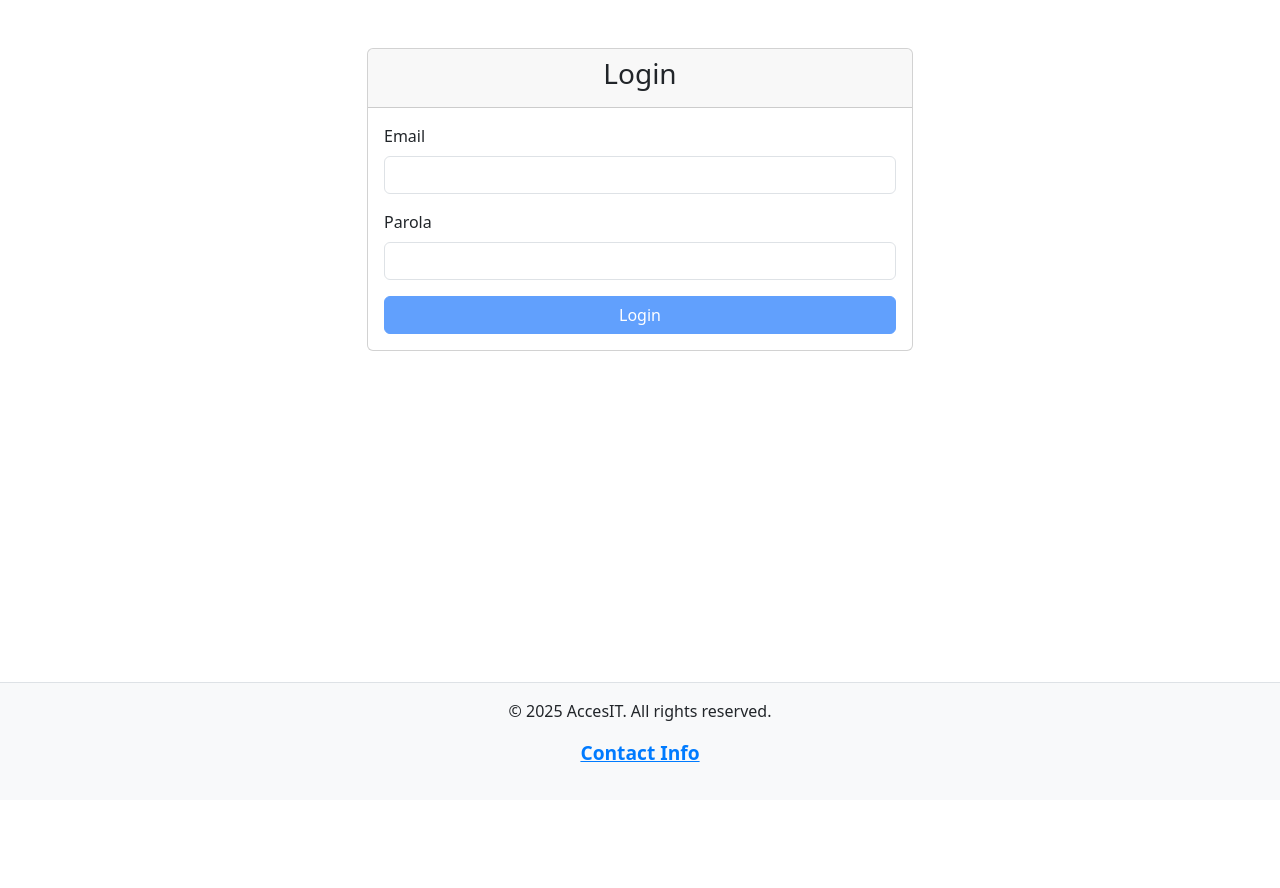
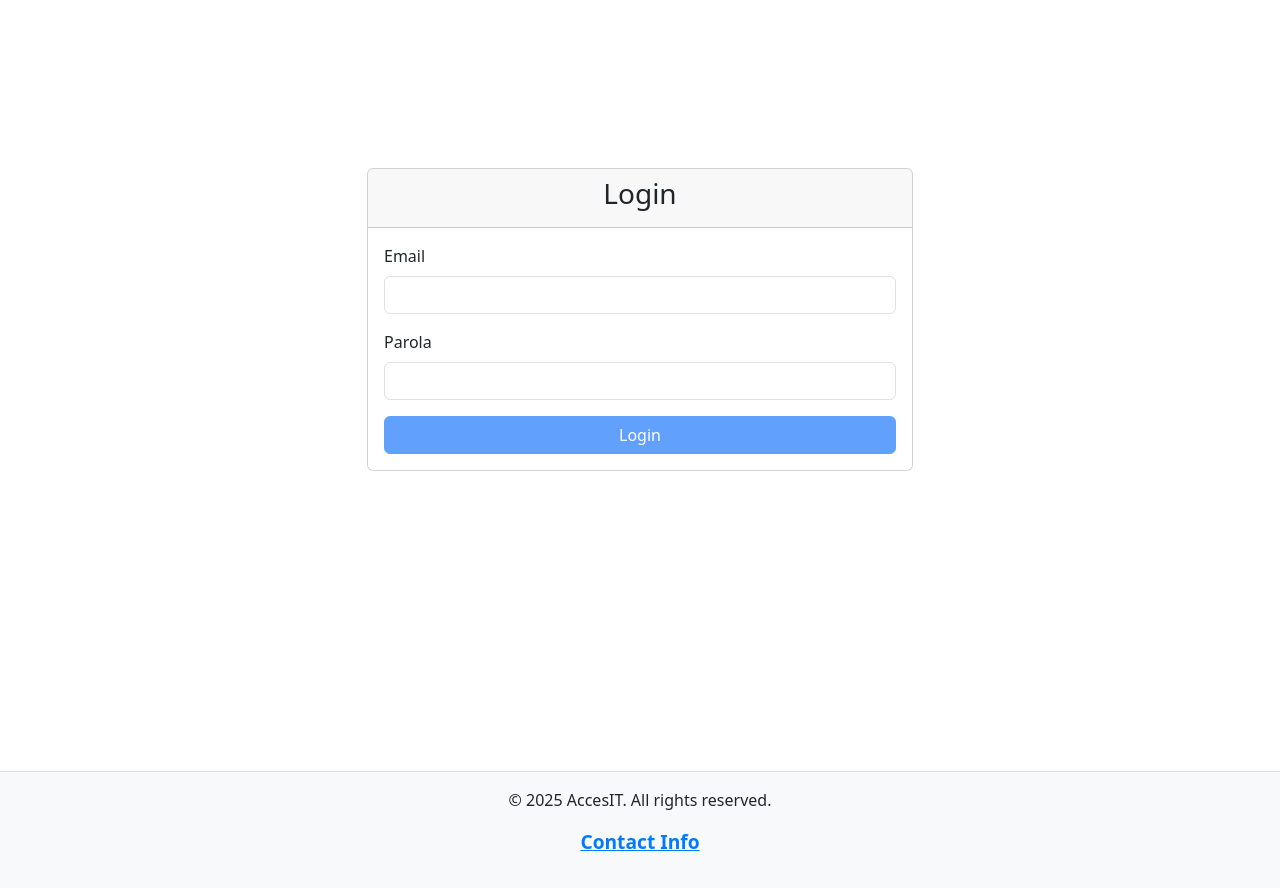
Before and after one commit to adrdeatcu/AccesIT-IP, an Angular app in the folder Frontend/: page /login in a window 1280 px wide. Before the commit the page ends 800 px from the top, so only its background shows below. Built offline with nearby package versions, Linux system fonts and the light colour scheme.

Commit message:
feat: login page resize

```diff
--- a/Frontend/src/app/components/login/login.component.html
+++ b/Frontend/src/app/components/login/login.component.html
@@ -1,6 +1,6 @@
 <div class="container mt-5">
     <div class="row justify-content-center">
-        <div class="col-md-6">
+        <div class="col-md-6" id="loginBox">
             <div class="card">
                 <div class="card-header">
                     <h3 class="text-center">Login</h3>
--- a/Frontend/src/style.css
+++ b/Frontend/src/style.css
@@ -0,0 +1,5 @@
+#loginBox
+{
+   margin-top: 120px;
+
+}
```
